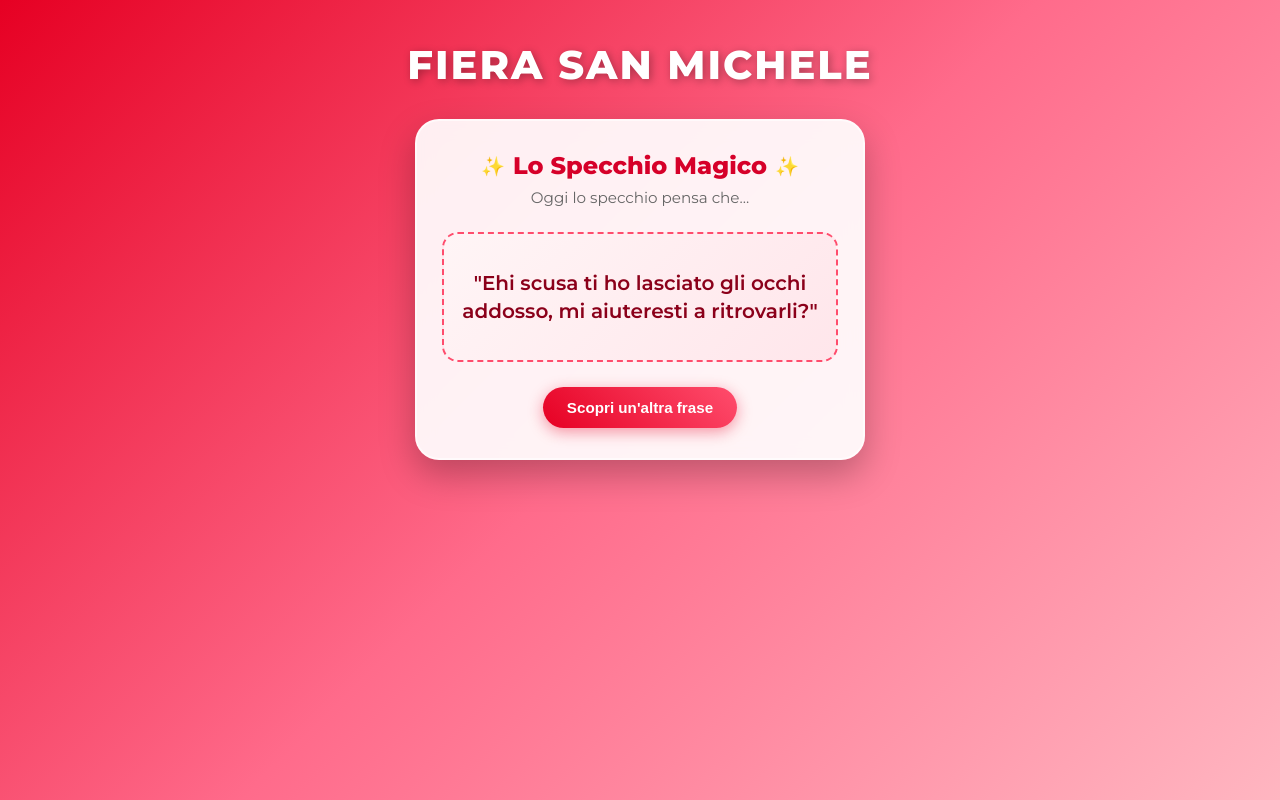
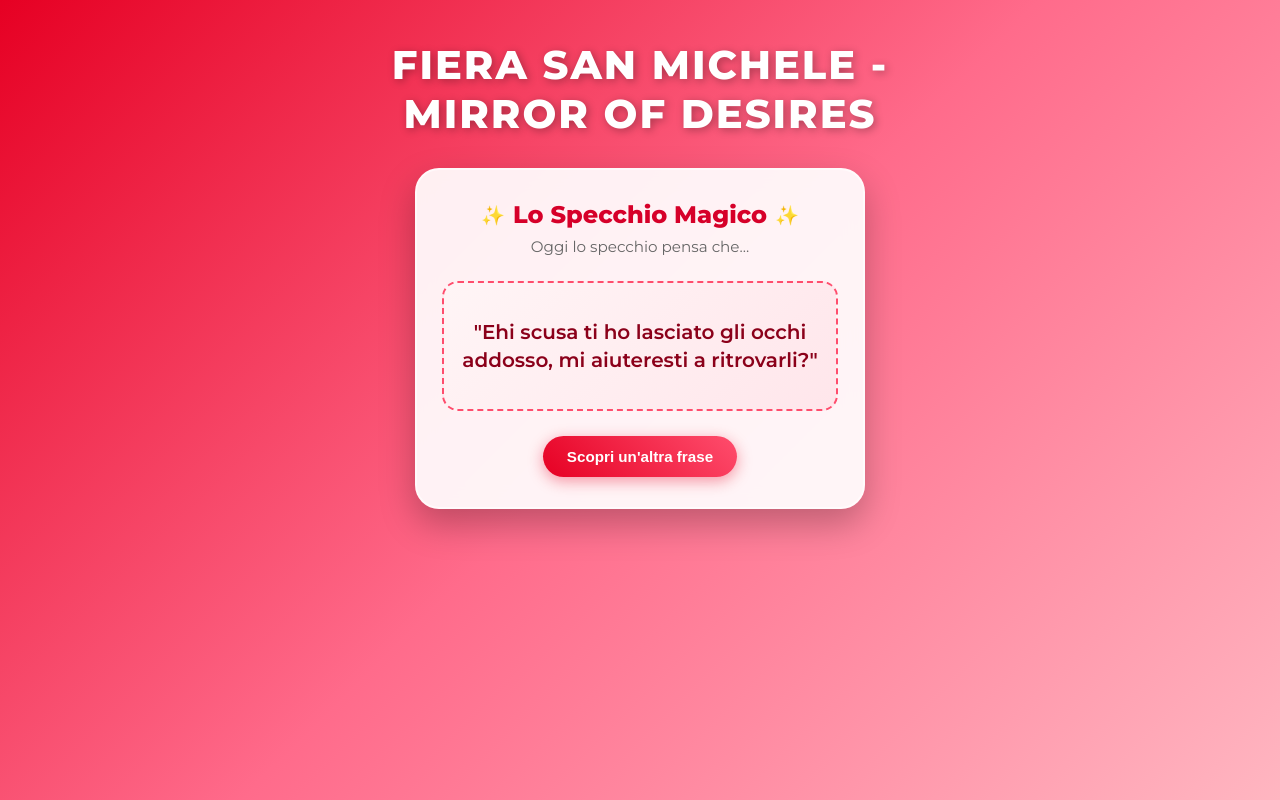
Before and after one commit to verogi6-netizen/fieradisanmichele-mirrorofdesires, a plain HTML site: page index.html in a window 1280 px wide. Drawn offline with Linux system fonts and the light colour scheme.

Commit message:
Update index.html

```diff
--- a/index.html
+++ b/index.html
@@ -15,7 +15,7 @@
 
   <!-- Header solo con Titolo -->
   <header class="header">
-    <h1>Fiera San Michele</h1>
+    <h1>Fiera San Michele - Mirror Of Desires</h1>
   </header>
 
   <!-- Container per lo Specchio e la Frase -->
```
